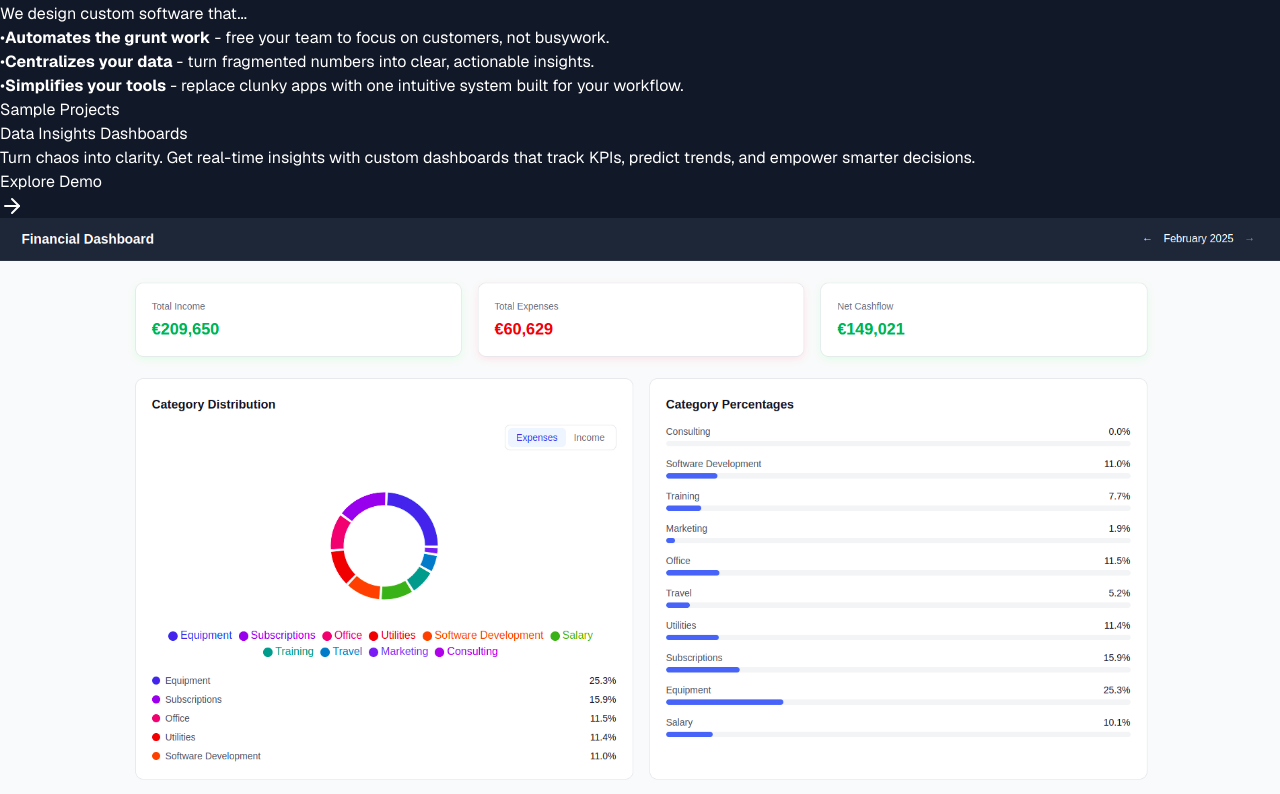
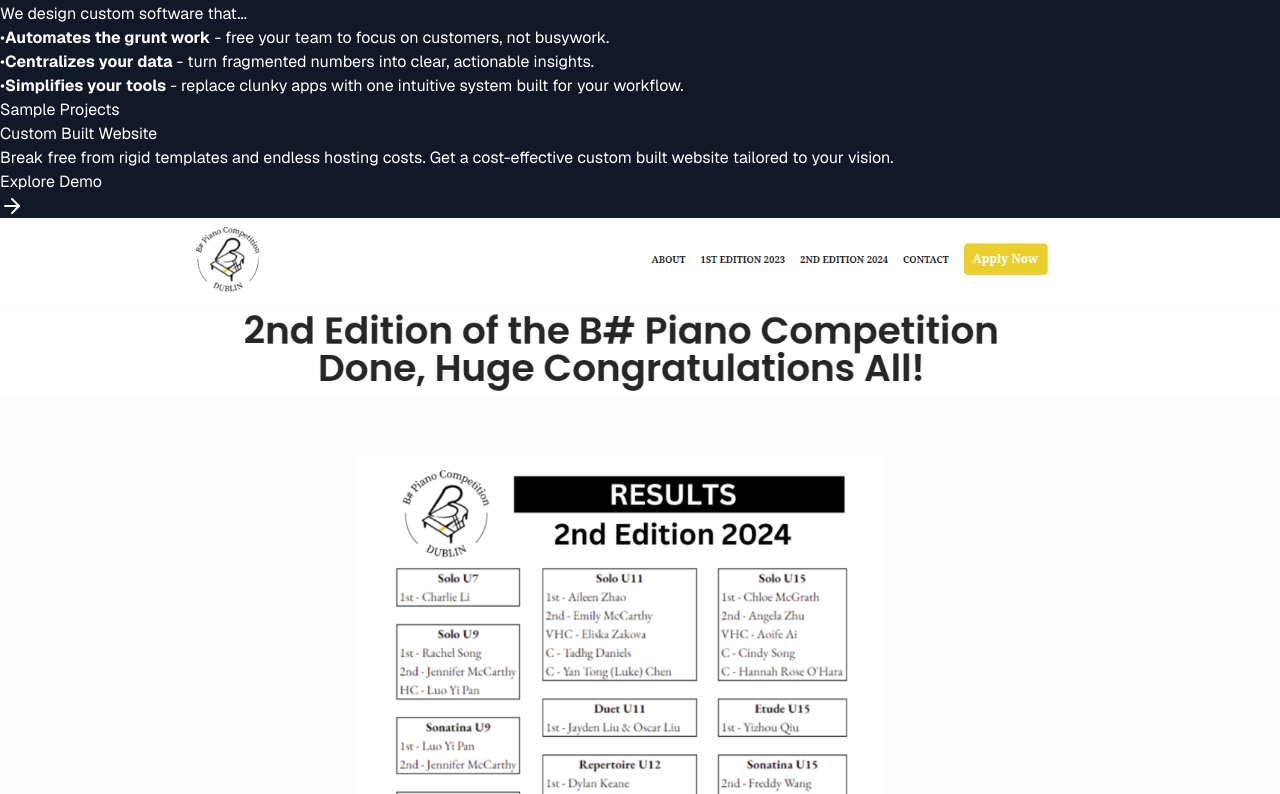
Before and after one commit to gerry004/gerry-yang-ie, a Next.js app: page / in a window 1280 px wide. Shown: the part 5646-6440 px from the top of the page. Built offline with nearby package versions, Linux system fonts and the light colour scheme.

Commit message:
custom website

```diff
--- a/src/app/page.tsx
+++ b/src/app/page.tsx
@@ -316,6 +316,12 @@ export default function Home() {
 
 const projects = [
   {
+    title: "Custom Built Website",
+    description: "Break free from rigid templates and endless hosting costs. Get a cost-effective custom built website tailored to your vision.",
+    image: "/besharp.png",
+    demoUrl: "https://besharppiano.ie/"
+  },
+  {
     title: "Data Insights Dashboards",
     description: "Turn chaos into clarity. Get real-time insights with custom dashboards that track KPIs, predict trends, and empower smarter decisions.",
     image: "/finance-dashboard.png",
```
Also changed, not shown: public/besharp.png (added).
